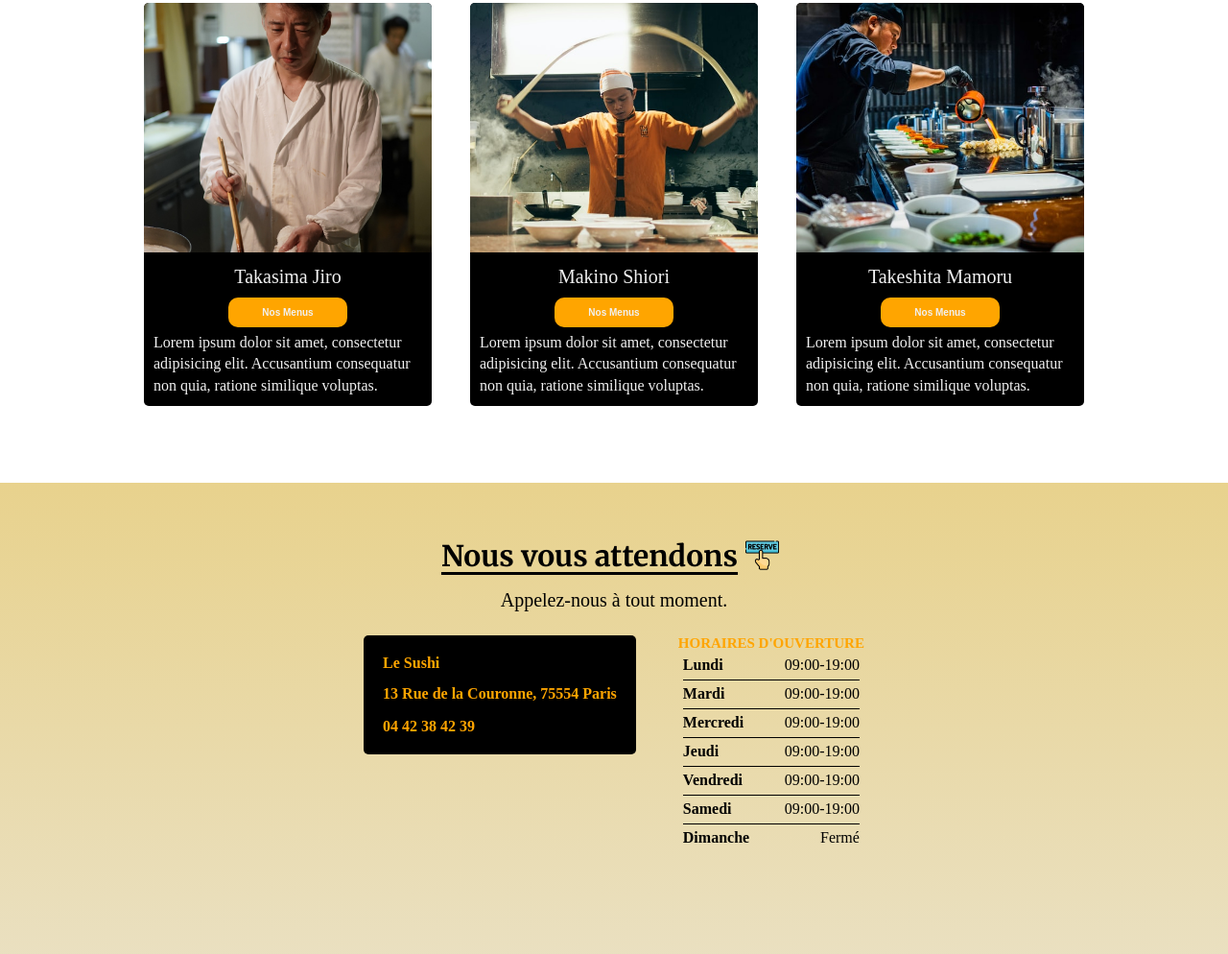
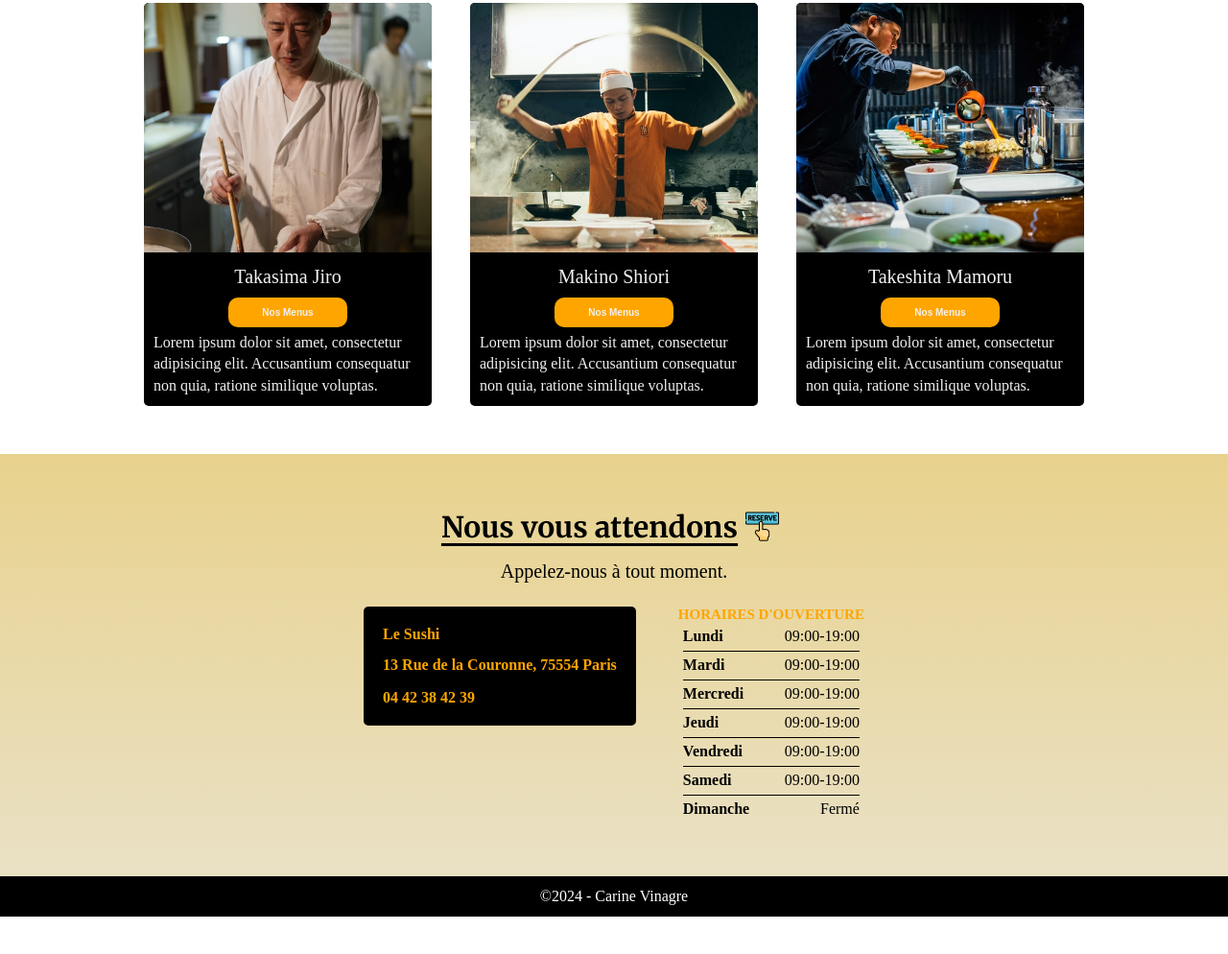
Before and after one commit to LeaVc11/Site-restaurant, a plain HTML site: page index.html in a window 1280 px wide. Shown: the part 1241-2235 px from the top of the page at 96% size. After the commit the page ends 2196 px from the top, so only its background shows below. Drawn offline with Linux system fonts and the light colour scheme.

Commit message:
section footer FIN

```diff
--- a/index.html
+++ b/index.html
@@ -213,10 +213,12 @@
                 </div>
             </div>
         </div>
-
     </section>
-
 </main>
+<!--FOOTER-->
+<footer>
+    ©2024 - Carine Vinagre
+</footer>
 
 <script src="script.js"></script>
 </body>
--- a/style.css
+++ b/style.css
@@ -515,7 +515,7 @@
 
 .menu {
     margin: 10px;
-    padding: 10px 10px 50px;
+    padding: 10px 10px 20px;
     background-color: white;
 }
 
@@ -585,7 +585,7 @@
 
 @media (max-width: 1024px) {
     .menu {
-        padding: 50px 10px 200px 30px;
+        padding: 50px 10px 20px 30px;
     }
 }
 
@@ -604,7 +604,7 @@
         .menu-card {
             width: 70%;
             max-width: 550px;
-            margin: 20px 20px 25px 80px;
+            margin: 20px 20px 25px 15px;
         }
     }
 
@@ -681,7 +681,7 @@
 
 /*<!--       Contact-->*/
 .contact {
-    padding: 50px 20px 150px;
+    padding: 50px 20px 50px;
     background: linear-gradient(to bottom, #e8d28d, #eae1c5);
 }
 
@@ -758,3 +758,10 @@
         font-size: 20px;
     }
 }
+/*FOOTER*/
+footer{
+    padding: 12px;
+    text-align: center;
+    background-color: black;
+    color: white;
+}
```
